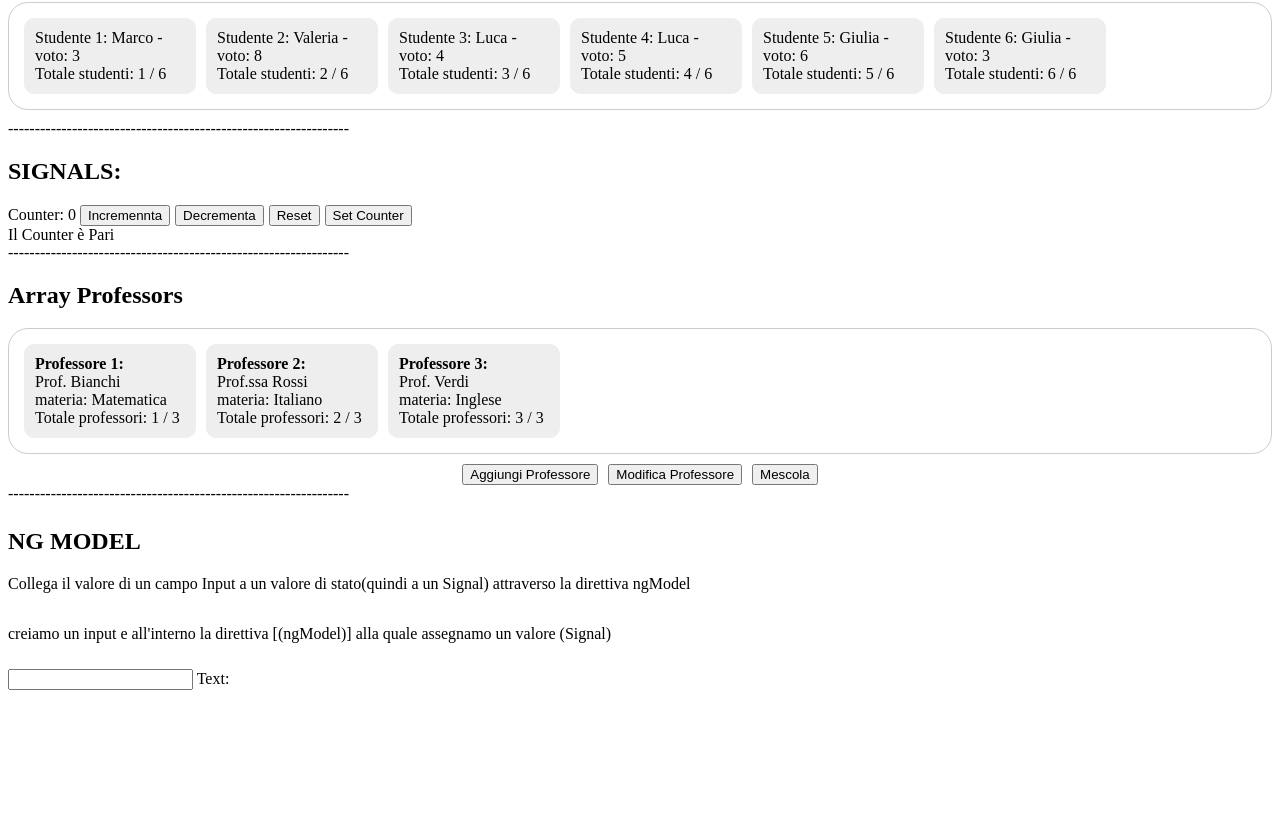
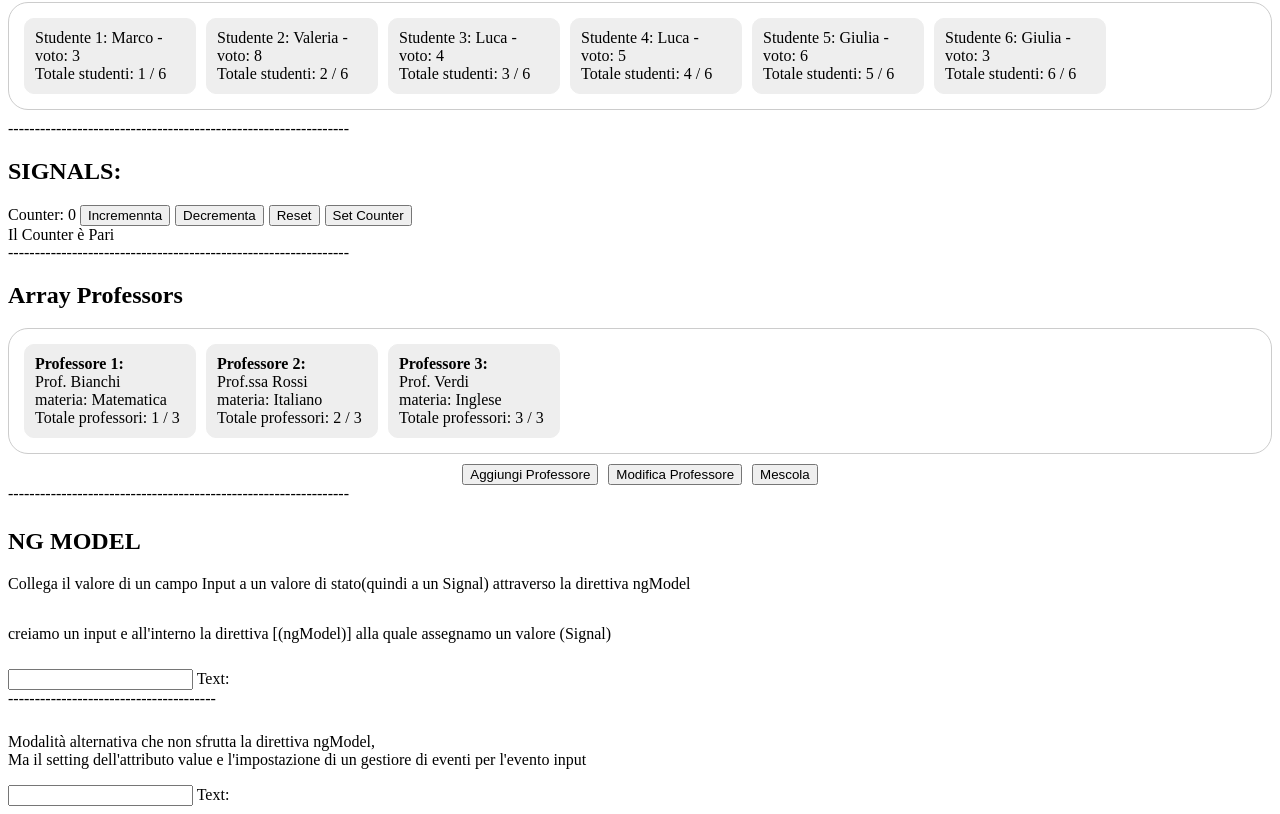
Before and after one commit to DylanBlanco/learn_angular, an Angular app: page / in a window 1280 px wide. Shown: the part 163-977 px from the top of the page. Before the commit the page ends 861 px from the top, so only its background shows below. Built offline with nearby package versions, Linux system fonts and the light colour scheme.

Commit message:
input value: gestore di eventi

```diff
--- a/src/app/app.component.html
+++ b/src/app/app.component.html
@@ -108,5 +108,23 @@
                 </div>
             </div>
         </div>
+
+    </section>
+
+    <div>---------------------------------------</div>
+
+    <section style="margin-top: 25px;">
+        <p>
+            Modalità alternativa che non sfrutta la direttiva ngModel, <br>
+            Ma il setting dell'attributo value e l'impostazione di un gestiore di eventi per l'evento input
+        </p>
+        <div>
+            <div style="display: flex; flex-direction: column; gap: 10px;">
+                <div>
+                    <input type="text" [value]="text2()" (input)="setText2($event)">  <!-- leghiamo il valore dell'input al signal [value]="text2() -->
+                    Text: <b>{{text2()}}</b>
+                </div>
+            </div>
+        </div>
     </section>
 </section>
--- a/src/app/app.component.ts
+++ b/src/app/app.component.ts
@@ -77,4 +77,11 @@ export class AppComponent {
     // --------------------------------------------------------------------
     text = signal('')  // campo vuoto che assumerà il valore dell'input e importiamo FormsModule
 
+    text2 = signal('')
+
+    setText2(e: Event) {
+        if(e.target instanceof HTMLInputElement) {
+            this.text2.set(e.target.value)
+        }
+    }
 }
```
